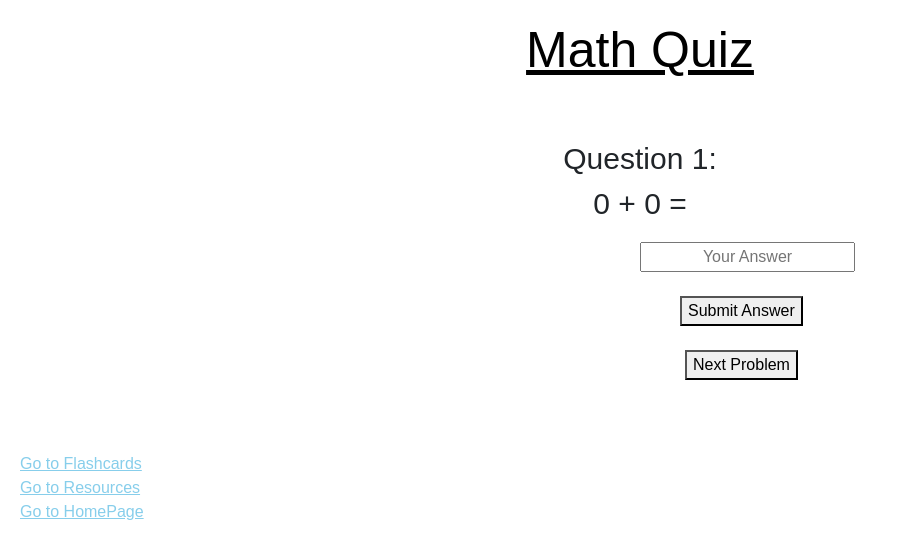
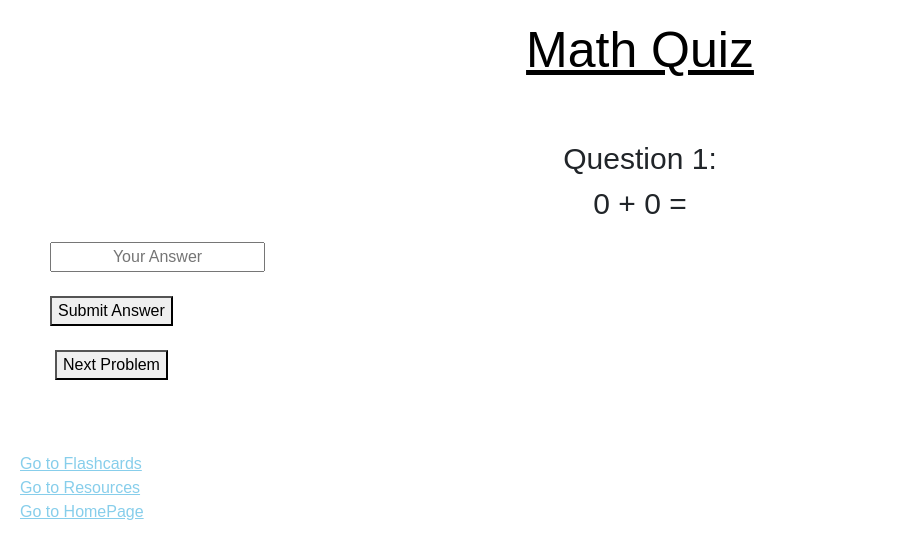
Before and after one commit to AJmints/IntelliJAC-LiftOff, a React (Create React App) app in the folder frontend_intellijac/intellijac-frontend/: page /quiz in a window 1280 px wide. Both pictures are taken after a click on the button "Start Quiz". Shown: the top 558 px of the page, without its empty margins (0-898 px from the left). Built offline with nearby package versions, Linux system fonts and the light colour scheme.

Commit message:
made changes to styling in quizpage

```diff
--- a/frontend_intellijac/intellijac-frontend/src/components/QuizPage.js
+++ b/frontend_intellijac/intellijac-frontend/src/components/QuizPage.js
@@ -121,14 +121,7 @@ const QuizPage = () => {
           </select>
           <button onClick={() => setCurrentQuestion(1)} style={{ color:"red"}}>Start Quiz</button>
           <br />
-          <br />
-          <br />
-          <Link to={"/flashcards/addFlashcard"}>Flashcards</Link>
-          <br></br>
-          <Link to={"/resources"}>Resources</Link>
-          <br></br>
-          <Link to={"/rating"}>Rate our page</Link>
-          <br></br>
+
           <br></br>
             <h6>
                 Click button to change style
@@ -162,22 +155,22 @@ const QuizPage = () => {
                 value={userAnswer}
                 onChange={(e) => setUserAnswer(e.target.value)}
                 placeholder='Your Answer'
-                style={{ marginLeft: "620px", textAlign: "center"}}
+                style={{ marginLeft: "30px", textAlign: "center"}}
               />
               <br />
               <br />
-              <button onClick={checkAnswer} style={{ marginLeft: "660px"}}>Submit Answer</button>
+              <button onClick={checkAnswer} style={{ marginLeft: "30px"}}>Submit Answer</button>
               <br />
               <br />
-              <button onClick={generateProblem} style={{ marginLeft: "665px"}}>Next Problem</button>
+              <button onClick={generateProblem} style={{ marginLeft: "35px"}}>Next Problem</button>
               <br />
               <br />
 
               {isCorrect === true && (
-                <p className="correct-answer" style={{ marginLeft: "580px", fontSize: "30px"}}>Hurray, You got it right!! 🎉</p>
+                <p className="correct-answer" style={{ marginLeft: "50px", fontSize: "30px"}}>Hurray, You got it right!! 🎉</p>
               )}
               {isCorrect === false && (
-                <p className="incorrect-answer" style={{ marginLeft: "580px", fontSize: "30px"}}>Oh noo!! Try again! ❌</p>
+                <p className="incorrect-answer" style={{ marginLeft: "50px", fontSize: "30px"}}>Oh noo!! Try again! ❌</p>
               )}
             </>
           )}
```
